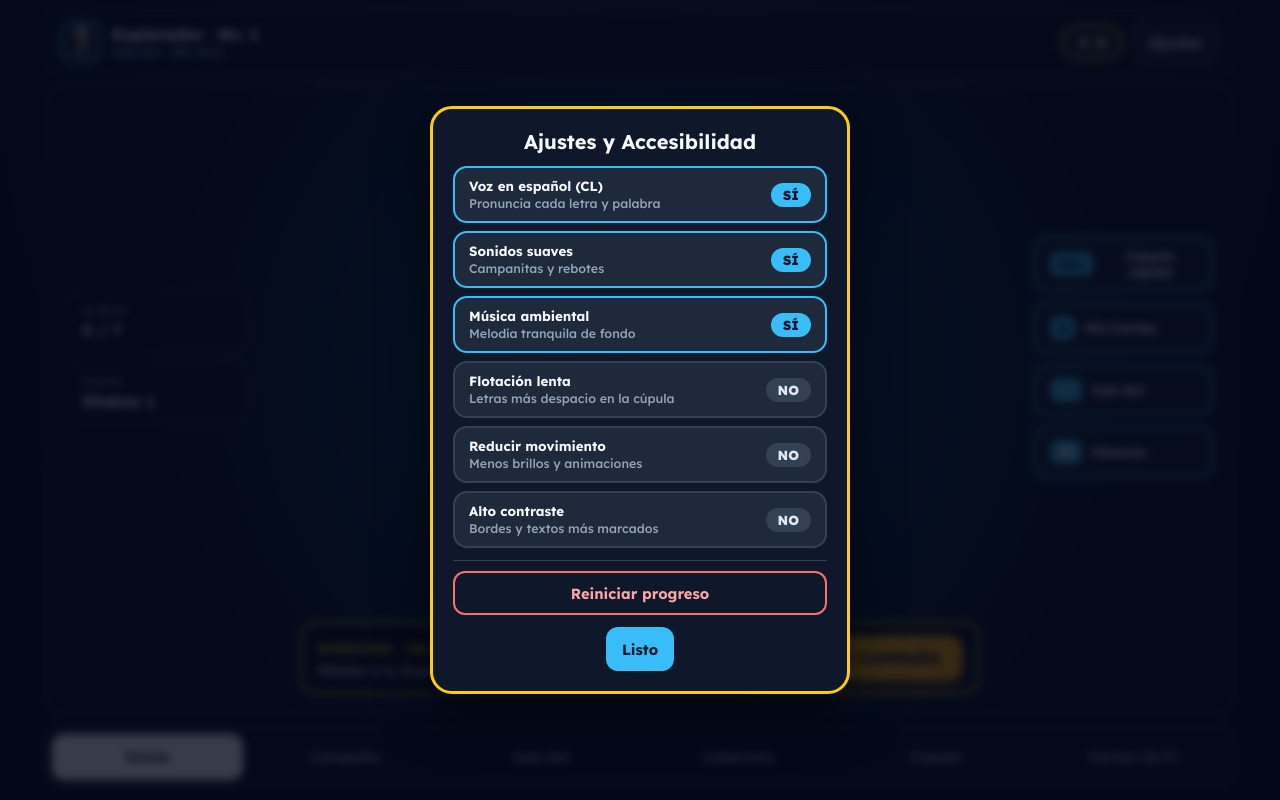
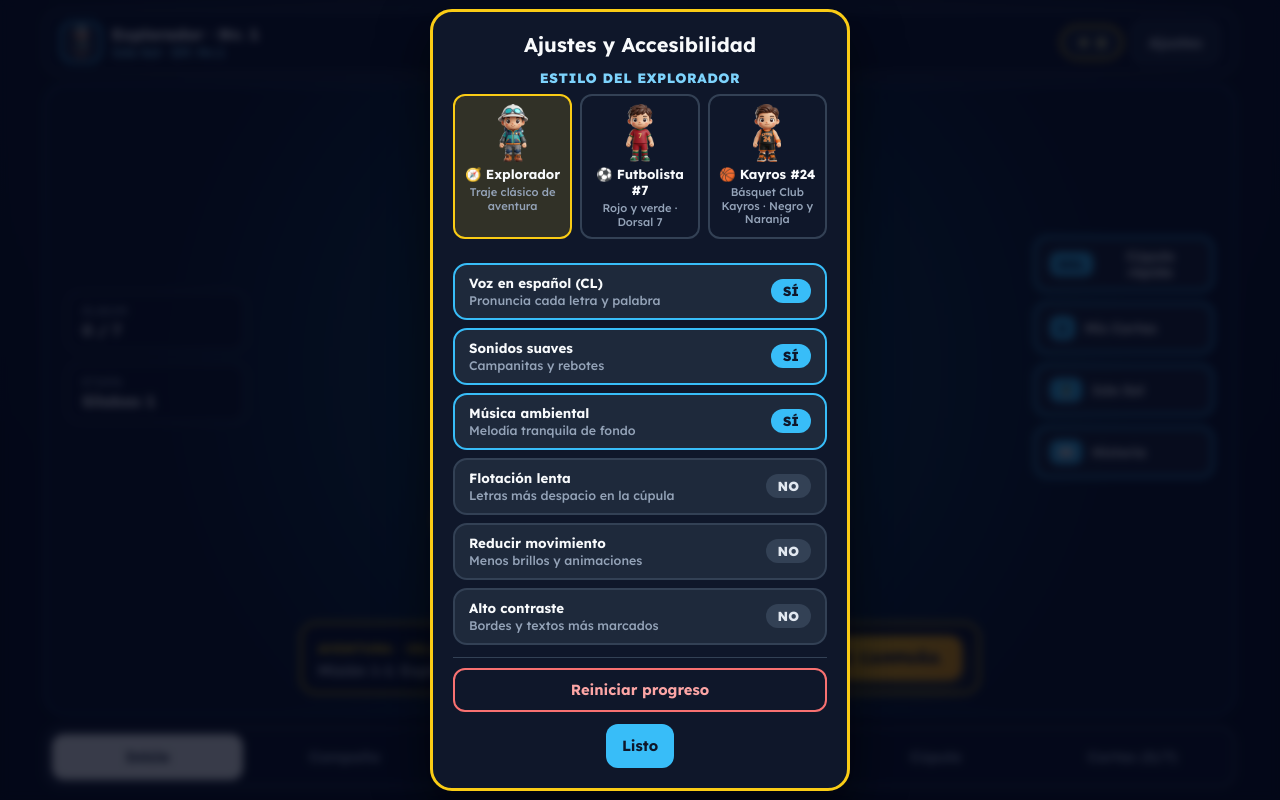
Before and after one commit to PathFinder2408/Juego-Aprende-a-leer-, a React (Vite) app: page / in a window 1280 px wide. Both pictures are taken after a click on the button "Ajustes". Built offline with nearby package versions, Linux system fonts and the light colour scheme.

Commit message:
feat: selector táctil de estilos deportivos en Lobby, Ajustes e Historia

```diff
--- a/src/App.tsx
+++ b/src/App.tsx
@@ -13,6 +13,7 @@ import { setMusicEnabled, setSfxEnabled, startAmbientMusic, stopAmbientMusic } f
 import { setVoiceEnabled } from './audio/speech';
 import { DEFAULT_ACCESSIBILITY_SETTINGS } from './config/accessibility';
 import { DEFAULT_PHYSICS_PARAMS } from './config/physics';
+import { getPlayerSkinConfig, sanitizePlayerSkinId } from './config/skins';
 import cardsData from './data/cards.json';
 import storyData from './data/story.json';
 import { gameBus } from './events/bus';
@@ -40,6 +41,7 @@ import type {
   DomeChallengeMode,
   FluencyMetrics,
   PhysicsParams,
+  PlayerSkinId,
   ProgressionSnapshot,
   PuzzleStatePayload,
   StageConfig,
@@ -83,6 +85,9 @@ export function App() {
   const [completedCardIds, setCompletedCardIds] = useState<string[]>(() => initialSave.completedCardIds);
   const [campaign, setCampaign] = useState<CampaignProgressState>(() => initialSave.campaign);
   const [fluency, setFluency] = useState<FluencyMetrics>(() => initialSave.fluency);
+  const [playerSkin, setPlayerSkin] = useState<PlayerSkinId>(() =>
+    sanitizePlayerSkinId(initialSave.playerSkin)
+  );
   const [progression, setProgression] = useState<ProgressionSnapshot>(() => adaptiveEngine.getSnapshot());
   const [pauseReminder, setPauseReminder] = useState(false);
   const [showSettings, setShowSettings] = useState(false);
@@ -270,12 +275,19 @@ export function App() {
       accessibility,
       campaign,
       fluency,
+      playerSkin,
       updatedAt: new Date().toISOString(),
     });
-  }, [capturedWordIds, completedCardIds, progression, accessibility, campaign, fluency]);
+  }, [capturedWordIds, completedCardIds, progression, accessibility, campaign, fluency, playerSkin]);
+
+  const handleSelectSkin = (skinId: PlayerSkinId) => {
+    const safeSkin = sanitizePlayerSkinId(skinId);
+    setPlayerSkin(safeSkin);
+    gameBus.emit('player:skin', safeSkin);
+  };
 
   const handleResetProgress = () => {
-    const nextSave = resetProgressState(accessibility);
+    const nextSave = resetProgressState(accessibility, undefined, playerSkin);
     const nextProgression = adaptiveEngine.reset();
     activeCampaignRunRef.current = null;
     pendingLaunchStageRef.current = null;
@@ -360,13 +372,17 @@ export function App() {
     .filter(Boolean)
     .join(' ');
 
+  const activeSkin = getPlayerSkinConfig(playerSkin);
+
   return (
     <div className={shellClass}>
       <header className="top-hud">
         <div className="player-chip">
-          <img src="/assets/explorer.png" alt="Avatar" className="player-avatar" />
+          <img src={activeSkin.sprite} alt={activeSkin.name} className="player-avatar" />
           <div>
-            <div className="player-name">Explorador · Nv. {1 + capturedWordIds.length}</div>
+            <div className="player-name">
+              {activeSkin.name} · Nv. {1 + capturedWordIds.length}
+            </div>
             <div className="player-sub">
               {screen === 'antigravity'
                 ? `Cúpula: ${progressTokens} · Dif. Nv.${progression.level}`
@@ -417,6 +433,8 @@ export function App() {
       {showSettings && (
         <SettingsModal
           settings={accessibility}
+          playerSkin={playerSkin}
+          onSelectSkin={handleSelectSkin}
           onToggle={handleToggleAccessibility}
           onResetProgress={handleResetProgress}
           onClose={() => setShowSettings(false)}
@@ -424,7 +442,11 @@ export function App() {
       )}
 
       {activeStory && (
-        <StoryModal sequence={activeStory} onComplete={handleCompleteStory} />
+        <StoryModal
+          sequence={activeStory}
+          playerSkin={playerSkin}
+          onComplete={handleCompleteStory}
+        />
       )}
 
       {captured && (
@@ -441,6 +463,8 @@ export function App() {
           <LobbyView
             capturedCount={capturedWordIds.length}
             totalCount={totalCards}
+            playerSkin={playerSkin}
+            onSelectSkin={handleSelectSkin}
             onExploreIsland={() => {
               setCaptured(null);
               setScreen('world');
--- a/src/components/LobbyView.tsx
+++ b/src/components/LobbyView.tsx
@@ -1,9 +1,12 @@
+import { PLAYER_SKINS, getPlayerSkinConfig } from '../config/skins';
 import worldData from '../data/world.json';
-import type { WorldConfig } from '../types/game';
+import type { PlayerSkinId, WorldConfig } from '../types/game';
 
 interface LobbyViewProps {
   capturedCount: number;
   totalCount: number;
+  playerSkin: PlayerSkinId;
+  onSelectSkin: (skinId: PlayerSkinId) => void;
   onExploreIsland: () => void;
   onOpenCampaign: () => void;
   onQuickDome: () => void;
@@ -14,6 +17,8 @@ interface LobbyViewProps {
 export function LobbyView({
   capturedCount,
   totalCount,
+  playerSkin,
+  onSelectSkin,
   onExploreIsland,
   onOpenCampaign,
   onQuickDome,
@@ -21,6 +26,7 @@ export function LobbyView({
   onOpenStory,
 }: LobbyViewProps) {
   const world = worldData as WorldConfig;
+  const activeSkin = getPlayerSkinConfig(playerSkin);
 
   return (
     <section className="lobby-stage" aria-label="Campamento principal">
@@ -39,8 +45,25 @@ export function LobbyView({
 
       <div className="lobby-hero">
         <div className="lobby-aura" />
-        <img src="/assets/explorer.png" alt="Explorador chibi" className="lobby-character" />
+        <img src={activeSkin.sprite} alt={`${activeSkin.name} chibi`} className="lobby-character" />
         <div className="lobby-pedestal" />
+        <div className="skin-switcher" role="group" aria-label="Estilo del explorador">
+          {PLAYER_SKINS.map((skin) => {
+            const active = skin.id === activeSkin.id;
+            return (
+              <button
+                key={skin.id}
+                type="button"
+                className={`skin-pill ${active ? 'skin-pill--active' : ''}`}
+                aria-pressed={active}
+                onClick={() => onSelectSkin(skin.id)}
+              >
+                <span>{skin.badge}</span>
+                <span>{skin.name}</span>
+              </button>
+            );
+          })}
+        </div>
       </div>
 
       <div className="lobby-side-right">
--- a/src/components/SettingsModal.tsx
+++ b/src/components/SettingsModal.tsx
@@ -1,8 +1,11 @@
 import { useState } from 'react';
-import type { AccessibilitySettings } from '../types/game';
+import { PLAYER_SKINS } from '../config/skins';
+import type { AccessibilitySettings, PlayerSkinId } from '../types/game';
 
 interface SettingsModalProps {
   settings: AccessibilitySettings;
+  playerSkin: PlayerSkinId;
+  onSelectSkin: (skinId: PlayerSkinId) => void;
   onToggle: (key: keyof AccessibilitySettings) => void;
   onResetProgress: () => void;
   onClose: () => void;
@@ -17,7 +20,14 @@ const OPTIONS: Array<{ key: keyof AccessibilitySettings; label: string; hint: st
   { key: 'highContrast', label: 'Alto contraste', hint: 'Bordes y textos más marcados' },
 ];
 
-export function SettingsModal({ settings, onToggle, onResetProgress, onClose }: SettingsModalProps) {
+export function SettingsModal({
+  settings,
+  playerSkin,
+  onSelectSkin,
+  onToggle,
+  onResetProgress,
+  onClose,
+}: SettingsModalProps) {
   const [confirmReset, setConfirmReset] = useState(false);
   const [resetDone, setResetDone] = useState(false);
 
@@ -31,6 +41,29 @@ export function SettingsModal({ settings, onToggle, onResetProgress, onClose }:
     <div className="modal-backdrop" role="dialog" aria-modal="true" aria-label="Ajustes">
       <div className="capture-modal settings-modal">
         <h2>Ajustes y Accesibilidad</h2>
+        <div className="settings-skin-section">
+          <span className="settings-section-title">Estilo del Explorador</span>
+          <div className="settings-skin-grid" role="group" aria-label="Elegir estilo del personaje">
+            {PLAYER_SKINS.map((skin) => {
+              const active = skin.id === playerSkin;
+              return (
+                <button
+                  key={skin.id}
+                  type="button"
+                  aria-pressed={active}
+                  className={`settings-skin-card ${active ? 'settings-skin-card--active' : ''}`}
+                  onClick={() => onSelectSkin(skin.id)}
+                >
+                  <img src={skin.sprite} alt={skin.name} className="settings-skin-thumb" />
+                  <strong>
+                    {skin.badge} {skin.name}
+                  </strong>
+                  <small>{skin.subtitle}</small>
+                </button>
+              );
+            })}
+          </div>
+        </div>
         <div className="settings-list">
           {OPTIONS.map((opt) => {
             const active = settings[opt.key] ?? true;
--- a/src/components/StoryModal.tsx
+++ b/src/components/StoryModal.tsx
@@ -1,9 +1,11 @@
 import { useEffect, useState } from 'react';
 import { speakStoryPassage, stopSpeech } from '../audio/speech';
-import type { StorySequence } from '../types/game';
+import { getPlayerSkinConfig } from '../config/skins';
+import type { PlayerSkinId, StorySequence } from '../types/game';
 
 interface StoryModalProps {
   sequence: StorySequence;
+  playerSkin?: PlayerSkinId;
   onComplete: (storyId: string) => void;
 }
 
@@ -25,7 +27,7 @@ const PORTRAIT_BADGES: Record<string, { emoji: string; accent: string }> = {
   don_silencio: { emoji: '🎩', accent: '#38bdf8' },
 };
 
-export function StoryModal({ sequence, onComplete }: StoryModalProps) {
+export function StoryModal({ sequence, playerSkin = 'explorer', onComplete }: StoryModalProps) {
   const [lineIndex, setLineIndex] = useState(0);
 
   useEffect(() => {
@@ -68,7 +70,10 @@ export function StoryModal({ sequence, onComplete }: StoryModalProps) {
 
   if (!currentLine) return null;
 
-  const portraitSrc = PORTRAIT_IMAGES[currentLine.portraitKey];
+  const portraitSrc =
+    currentLine.portraitKey === 'explorer'
+      ? getPlayerSkinConfig(playerSkin).sprite
+      : PORTRAIT_IMAGES[currentLine.portraitKey];
   const portraitBadge = PORTRAIT_BADGES[currentLine.portraitKey] ?? {
     emoji: '📖',
     accent: '#facc15',
--- a/src/styles.css
+++ b/src/styles.css
@@ -1318,3 +1318,98 @@ body,
   flex-direction: column;
   gap: 6px;
 }
+
+.skin-switcher {
+  display: flex;
+  flex-wrap: wrap;
+  justify-content: center;
+  gap: 8px;
+  margin-top: 10px;
+}
+
+.skin-pill {
+  display: inline-flex;
+  align-items: center;
+  gap: 6px;
+  min-height: 40px;
+  padding: 6px 12px;
+  border-radius: 999px;
+  border: 2px solid #334155;
+  background: rgba(15, 23, 42, 0.88);
+  color: #e2e8f0;
+  font-family: inherit;
+  font-size: 0.84rem;
+  font-weight: 700;
+  cursor: pointer;
+}
+
+.skin-pill--active {
+  border-color: #facc15;
+  background: rgba(250, 204, 21, 0.16);
+  color: #fef08a;
+  box-shadow: 0 0 0 2px rgba(250, 204, 21, 0.28);
+}
+
+.settings-skin-section {
+  display: flex;
+  flex-direction: column;
+  gap: 8px;
+  margin-bottom: 12px;
+}
+
+.settings-section-title {
+  font-size: 0.85rem;
+  font-weight: 800;
+  color: #7dd3fc;
+  text-transform: uppercase;
+  letter-spacing: 0.04em;
+}
+
+.settings-skin-grid {
+  display: grid;
+  grid-template-columns: repeat(3, minmax(0, 1fr));
+  gap: 8px;
+}
+
+.settings-skin-card {
+  display: flex;
+  flex-direction: column;
+  align-items: center;
+  gap: 4px;
+  padding: 8px 6px;
+  border-radius: 12px;
+  border: 2px solid #334155;
+  background: #0f172a;
+  color: #f8fafc;
+  font-family: inherit;
+  text-align: center;
+  cursor: pointer;
+}
+
+.settings-skin-card strong {
+  font-size: 0.82rem;
+}
+
+.settings-skin-card small {
+  font-size: 0.7rem;
+  color: #94a3b8;
+  line-height: 1.2;
+}
+
+.settings-skin-card--active {
+  border-color: #facc15;
+  background: rgba(250, 204, 21, 0.14);
+}
+
+.settings-skin-thumb {
+  width: 44px;
+  height: 58px;
+  object-fit: contain;
+}
+
+.hud-shell--high-contrast .skin-pill,
+.hud-shell--high-contrast .settings-skin-card {
+  background: #000000;
+  border-color: #facc15;
+  color: #ffffff;
+}
```
Also changed, not shown: 1 other file (tests, documents, lock files or other folders).
